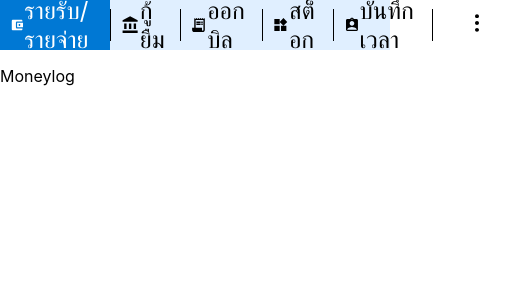
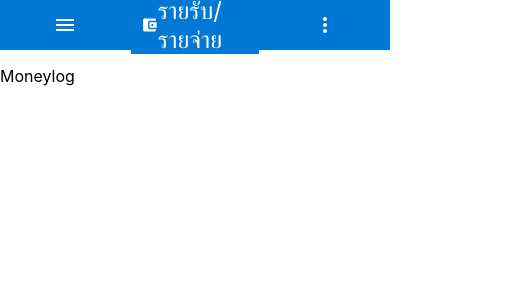
Before and after one commit to arcarnupab8/manage_Demo, a React (Vite) app: page / in a window 390 px wide. Shown: the top 300 px of the page, 521 px wide, since content can reach past the window. Built offline with nearby package versions, Linux system fonts and the light colour scheme.

Commit message:
Navbar Responsive mobile.

```diff
--- a/src/App.tsx
+++ b/src/App.tsx
@@ -9,11 +9,12 @@ import Borrow from './pages/Borrow'
 import Bills from './pages/Bills'
 import Stock from './pages/Stock'
 import Times from './pages/Times'
+import { WindowSizeProvider  } from './components/context/WindowSizeContext'
 
 function App() {
-  const [count, setCount] = useState(0)
 
   return (
+    <WindowSizeProvider>
       <div className='container'>
         <Navbar/>
         <div className='content'>
@@ -26,6 +27,7 @@ function App() {
           </Routes>
         </div>
       </div>
+    </WindowSizeProvider>
   )
 }
 
--- /dev/null
+++ b/src/components/atom/icon/hamburgerIcon.tsx
@@ -0,0 +1,11 @@
+import React from 'react'
+
+const hamburgerIcon: React.FC<React.SVGAttributes<SVGElement>> = () => {
+  return (
+    <svg width="24" height="24" viewBox="0 0 24 24" fill="none" xmlns="http://www.w3.org/2000/svg">
+        <path d="M3 18H21V16H3V18ZM3 13H21V11H3V13ZM3 6V8H21V6H3Z" fill="white"/>
+    </svg>
+  )
+}
+
+export default hamburgerIcon
--- /dev/null
+++ b/src/components/context/WindowSizeContext.tsx
@@ -0,0 +1,37 @@
+import React, { createContext, useState, useEffect, ReactNode } from 'react';
+
+interface WindowSizeContextType {
+    width: number;
+    height: number;
+}
+
+const WindowSizeContext = createContext<WindowSizeContextType | undefined>(undefined);
+
+const WindowSizeProvider: React.FC<{ children: ReactNode }> = ({ children }) => {
+    const [width, setWidth] = useState<number>(window.innerWidth);
+    const [height, setHeight] = useState<number>(window.innerHeight);
+
+    useEffect(() => {
+        const handleResize = () => setWidth(window.innerWidth);
+        window.addEventListener('resize', handleResize);
+        return () => {
+            window.removeEventListener('resize', handleResize);
+        };
+    }, []);
+
+    useEffect(() => {
+        const handleResize = () => setHeight(window.innerHeight);
+        window.addEventListener('resize', handleResize);
+        return () => {
+            window.removeEventListener('resize', handleResize);
+        };
+    }, []);
+
+    return (
+        <WindowSizeContext.Provider value={{ width, height }}>
+            {children}
+        </WindowSizeContext.Provider>
+    );
+};
+
+export { WindowSizeProvider, WindowSizeContext };
--- a/src/components/organisms/Navbar.tsx
+++ b/src/components/organisms/Navbar.tsx
@@ -1,7 +1,6 @@
-import React, { useState } from 'react'
+import React, { useContext, useState } from 'react'
 
 import style from './css/navbar.module.css';
-import { useNavigate } from 'react-router-dom';
 import bankIcon from '../atom/icon/bankIcon';
 import wallteHandleIcon from '../atom/icon/walletHandleIcon';
 import walletIcon from '../atom/icon/walletIcon';
@@ -13,11 +12,19 @@ import stockHandleIcon from '../atom/icon/stockHandleIcon';
 import loggerIcon from '../atom/icon/loggerIcon';
 import loggerHandleIcon from '../atom/icon/loggerHandleIcon';
 import OptionIcon from '../atom/icon/optionIcon';
+import OptionHandleIcon from '../atom/icon/optionHandleIcon';
+import HamburgerIcon from '../atom/icon/hamburgerIcon';
 import NavItem from '../atom/NavItem';
+import { WindowSizeContext } from '../context/WindowSizeContext';
 
 const Navbar: React.FC = () => {
     const [hoveredIndex, setHoveredIndex] = useState<number | null>(null);
-    const navigate = useNavigate();
+    const context = useContext(WindowSizeContext);
+
+    if (!context) {
+        throw new Error('WindowSizeContext is not provided');
+    }
+    const { width } = context;
 
     const navItems = [
         { text: 'รายรับ/รายจ่าย', icon: walletIcon, hoverIcon: wallteHandleIcon, navigatelink: '/' },
@@ -26,8 +33,12 @@ const Navbar: React.FC = () => {
         { text: 'สต็อก', icon: stockIcon, hoverIcon: stockHandleIcon, navigatelink: '/stock' },
         { text: 'บันทึกเวลา', icon: loggerIcon, hoverIcon: loggerHandleIcon, navigatelink: '/times' },
     ];
+
+    const pathname = window.location.pathname;
   return (
     <nav>
+        {width > 739 ? (
+            <div className={style.navBar}>
                 <ul className={style.navList}>
                     {navItems.map((item, index) => (
                         <React.Fragment key={index}>
@@ -41,16 +52,49 @@ const Navbar: React.FC = () => {
                                 onHover={(hover) => setHoveredIndex(hover ? index : null)}
                             />
                             <div className={style.divider}></div>
-
                             </React.Fragment>
                         ))
                     }
-
                 </ul>
 
                 <div className={style.option}>
                     <OptionIcon/>
                 </div>
+            </div>
+
+        ) : (
+            <div className={style.navMobile}>
+                <div>
+                    <HamburgerIcon/>
+                </div>
+
+                <div className={style["navItem-Wrap"]}>
+                    {navItems.map((item, index) => {
+                            if (pathname === item.navigatelink) {
+                                return (
+                                    <NavItem
+                                        key={index}
+                                        text={item.text}
+                                        icon={item.icon}
+                                        hoverIcon={item.hoverIcon}
+                                        navigatelink={item.navigatelink}
+                                        isActive={pathname === item.navigatelink}
+                                        isHovered={hoveredIndex === index}
+                                        onHover={(hover) => setHoveredIndex(hover ? index : null)}
+                                    />
+                                );
+                            }
+                            return null;
+                        })
+                    }
+                </div>
+
+                <div>
+                    <OptionHandleIcon/>
+                </div>
+            </div>
+        )}
+
     </nav>
   )
 }
--- a/src/components/organisms/css/navbar.module.css
+++ b/src/components/organisms/css/navbar.module.css
@@ -6,16 +6,20 @@ nav{
     justify-content: space-between;
 }
 
-nav > .navList {
+.navBar{
+    display: flex;
+    align-items: center;
+    justify-content: space-between;
+    width: 100%;
+    height: 100%;
+}
+.navList{
+    display: flex;
+    align-items: center;
     list-style: none;
     margin: 0;
     padding: 0;
     height: 100%;
-}
-
-.navList{
-    display: flex;
-    align-items: center;
 }
 
 .divider{
@@ -25,5 +29,24 @@ nav > .navList {
 }
 
 .option{
-    padding: 2rem;
+    padding: 0 1rem;
 }
+
+.navMobile{
+    display: flex;
+    align-items: center;
+    width: 100%;
+}
+.navMobile > div{
+    width: 33%;
+    margin: auto;
+    display: flex;
+    justify-content: center;
+}
+
+@media screen and (max-width: 739px) {
+    nav{
+        background: #0078D4;
+    }
+
+}
```
Also changed, not shown: src/components/atom/icon/Icon.svg (added). Lines whose indentation alone changed are shown as unchanged.
